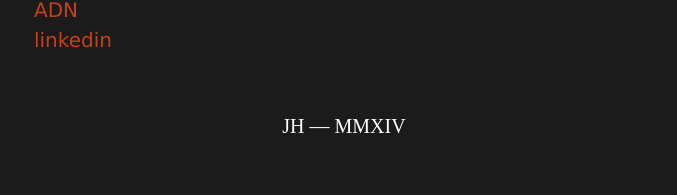
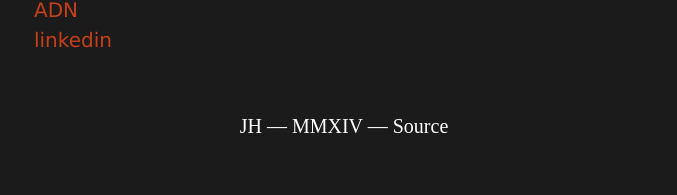
Before and after one commit to jhersh/her.sh, a Jekyll site: the page built from index.html, in a window 1280 px wide. Shown: the part 1691-1886 px from the top of the page, without its empty margins (296-973 px from the left). Built offline with Jekyll 4.4.1, drawn with Linux system fonts in a browser that asks for light colours.

Commit message:
add source link

```diff
--- a/_config.yml
+++ b/_config.yml
@@ -19,3 +19,4 @@ author:
   github: https://github.com/jhersh
   linkedin: https://www.linkedin.com/in/jhersh
   pgp: http://her.sh/pgp.txt
+  source: https://github.com/jhersh/her.sh
--- a/_includes/footer.html
+++ b/_includes/footer.html
@@ -1,5 +1,5 @@
   <div id="footer">
-    <a href="{{ site.url }}">JH &mdash; MMXIV</a>
+    <a href="{{ site.url }}">JH</a> &mdash; MMXIV &mdash; <a href="{{ site.author.source }}">Source</a>
   </div>
 
 </div>
--- a/css/styles.css
+++ b/css/styles.css
@@ -123,13 +123,12 @@ ul.contact {
 	margin-bottom: 50px;
 	padding: 10px;
 	text-align: center;
+	color: white;
+	font-family: Futura;
+	font-size: 20px;
 }
 
 #footer a {
 	color: white;
-	font-family: Futura;
-	font-size: 20px;
-
-	color: white;
 	text-decoration: none;
 }
```
